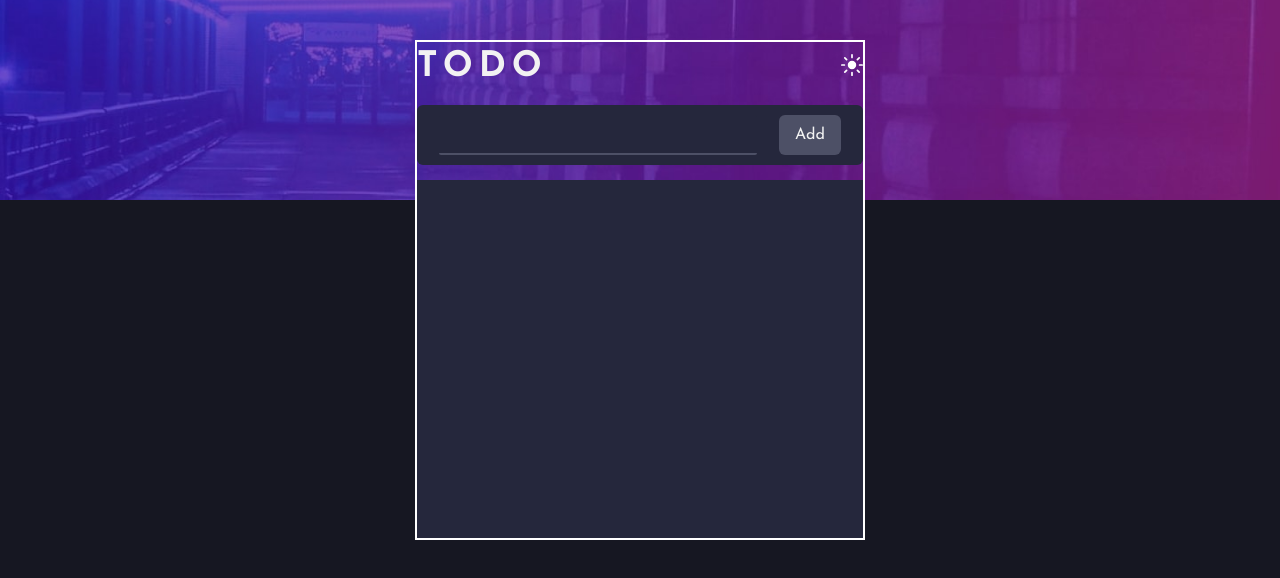
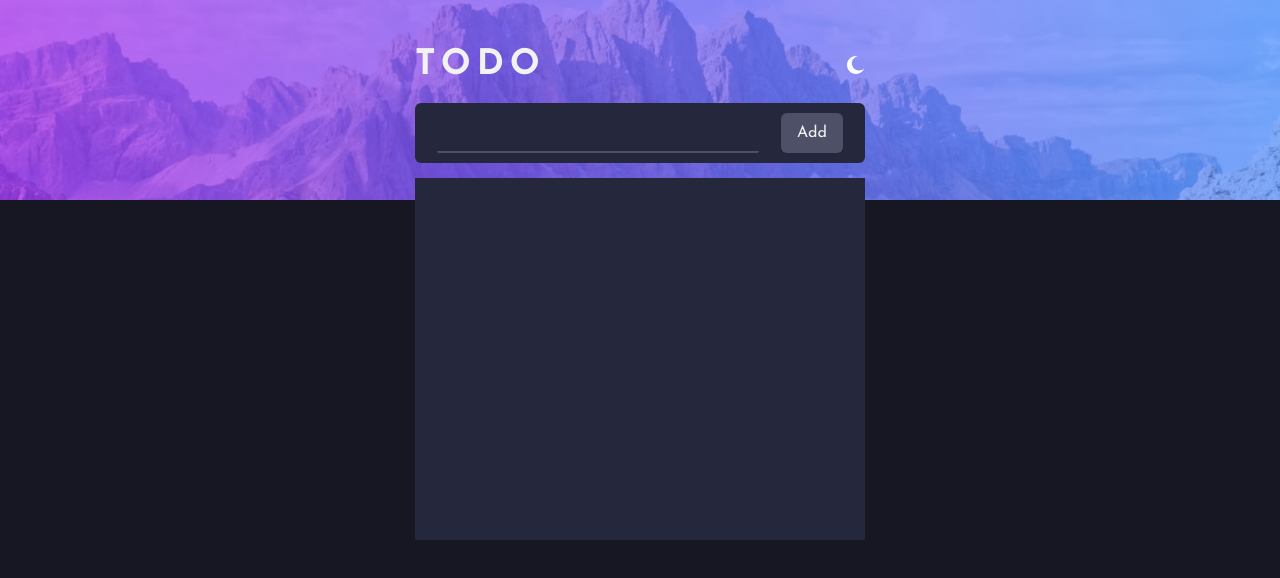
Before and after one commit to eha49/todo-app, a React (Vite) app: page / in a window 1280 px wide. Both pictures are taken after a click on the button 846 px from the left and 65 px from the top of the page. Shown: the top 578 px of the page. Built offline with nearby package versions, Linux system fonts and the light colour scheme.

Commit message:
wiring up the theme provider

```diff
--- a/src/App.jsx
+++ b/src/App.jsx
@@ -1,13 +1,16 @@
 import Banner from "./Banner/Banner";
 import Main from "./Main/Main";
 import GlobalStyles from "./GlobalStyles/GlobalStyles";
+import AppThemeProvider from "./AppThemeProvider/AppThemeProvider";
 
 function App() {
   return (
     <>
-      <Banner />
-      <Main />
-      <GlobalStyles />
+      <AppThemeProvider>
+        <Banner />
+        <Main />
+        <GlobalStyles />
+      </AppThemeProvider>
     </>
   );
 }
--- /dev/null
+++ b/src/AppThemeProvider/AppThemeProvider.jsx
@@ -0,0 +1,18 @@
+import React from "react";
+
+export const AppThemeContext = React.createContext();
+
+function AppThemeProvider({ children }) {
+  const [isDark, setIsDark] = React.useState(true);
+
+  function toggleTheme() {
+    setIsDark(!isDark);
+  }
+  return (
+    <AppThemeContext.Provider value={{ isDark, toggleTheme }}>
+      {children}
+    </AppThemeContext.Provider>
+  );
+}
+
+export default AppThemeProvider;
--- a/src/Banner/Banner.jsx
+++ b/src/Banner/Banner.jsx
@@ -1,11 +1,25 @@
+import React from "react";
 import styled from "styled-components";
+import { AppThemeContext } from "../AppThemeProvider/AppThemeProvider";
 
 function Banner() {
+  const { isDark } = React.useContext(AppThemeContext);
+
   return (
-    <BannerImage
-      src="../../src/assets/images/bg-desktop-dark.jpg"
-      alt="banner image"
-    />
+    <>
+      {isDark && (
+        <BannerImage
+          src="../../src/assets/images/bg-desktop-dark.jpg"
+          alt="banner image"
+        />
+      )}
+      {!isDark && (
+        <BannerImage
+          src="../../src/assets/images/bg-desktop-light.jpg"
+          alt="banner image"
+        />
+      )}
+    </>
   );
 }
 
--- a/src/Header/Header.jsx
+++ b/src/Header/Header.jsx
@@ -1,14 +1,25 @@
+import React from "react";
 import styled from "styled-components";
+import { AppThemeContext } from "../AppThemeProvider/AppThemeProvider";
 
 function Header() {
+  const { isDark, toggleTheme } = React.useContext(AppThemeContext);
   return (
     <Nav>
       <Title>Todo</Title>
-      <Toggle>
-        <Icon
-          src="../../src/assets/images/icon-sun.svg"
-          alt="moon icon"
-        />
+      <Toggle onClick={toggleTheme}>
+        {isDark && (
+          <Icon
+            src="../../src/assets/images/icon-sun.svg"
+            alt="moon icon"
+          />
+        )}
+        {!isDark && (
+          <Icon
+            src="../../src/assets/images/icon-moon.svg"
+            alt="moon icon"
+          />
+        )}
       </Toggle>
     </Nav>
   );
@@ -36,7 +47,7 @@ const Toggle = styled.button`
 
 const Icon = styled.img`
   display: block;
-  width: 22px;
+  width: 18px;
 `;
 
 export default Header;
--- a/src/Main/Main.jsx
+++ b/src/Main/Main.jsx
@@ -33,6 +33,9 @@ function reducer(todos, action) {
         return todo.id !== action.id;
       });
     }
+    case "clear-todo": {
+      return todos.filter((todo) => !todo.isCompleted);
+    }
   }
 }
 
@@ -42,6 +45,12 @@ function Main() {
   const pendingTodosArr = React.useMemo(() => {
     return todos.filter((todo) => {
       return !todo.isCompleted;
+    });
+  }, [todos]);
+
+  const completedTodosArr = React.useMemo(() => {
+    return todos.filter((todo) => {
+      return todo.isCompleted;
     });
   }, [todos]);
 
@@ -86,7 +95,12 @@ function Main() {
               {pendingTodosArr.length !== 1 &&
                 `${pendingTodosArr.length} items left`}
             </span>
-            <ClearCompletedButton>
+            <ClearCompletedButton
+              onClick={() => {
+                dispatch({ type: "clear-todo" });
+              }}
+              disabled={!completedTodosArr.length}
+            >
               Clear Completed
             </ClearCompletedButton>
           </TodoControls>
@@ -99,13 +113,12 @@ function Main() {
 const MaxWidthWrapper = styled.div`
   --y-padding: 10px;
   --x-padding: 22px;
-  border: 2px solid white;
   position: fixed;
   top: 5%;
   left: 0;
   right: 0;
   width: 450px;
-  max-width: 85%;
+  max-width: 90%;
   margin-left: auto;
   margin-right: auto;
   min-height: 500px;
@@ -141,7 +154,11 @@ const ClearCompletedButton = styled.button`
   color: inherit;
   cursor: pointer;
 
-  &:hover {
+  &:disabled {
+    cursor: not-allowed;
+  }
+
+  &:not(:disabled):hover {
     color: hsl(0deg, 0%, 95%);
   }
 `;
```
